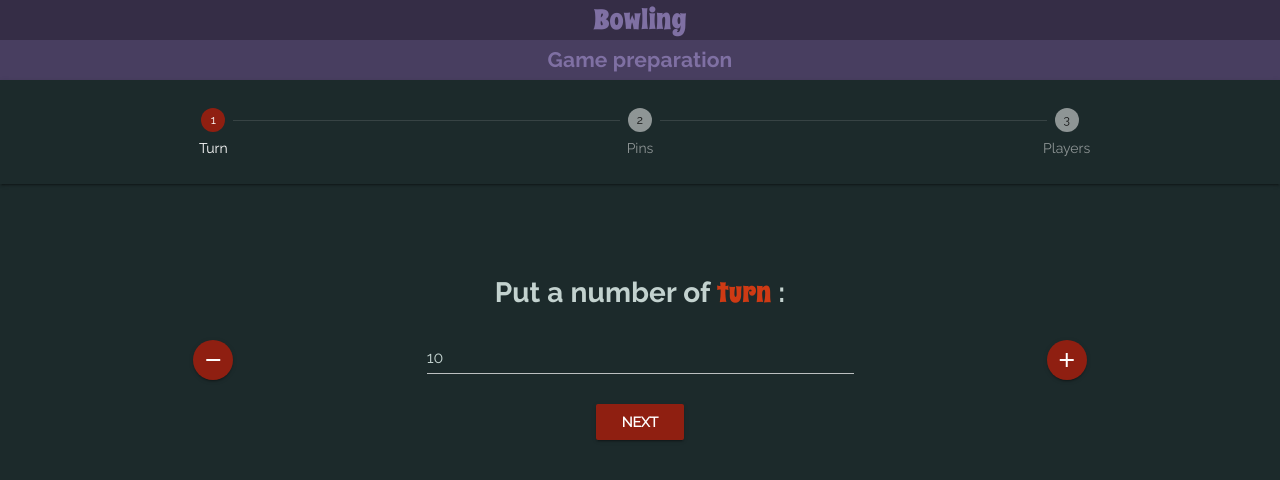
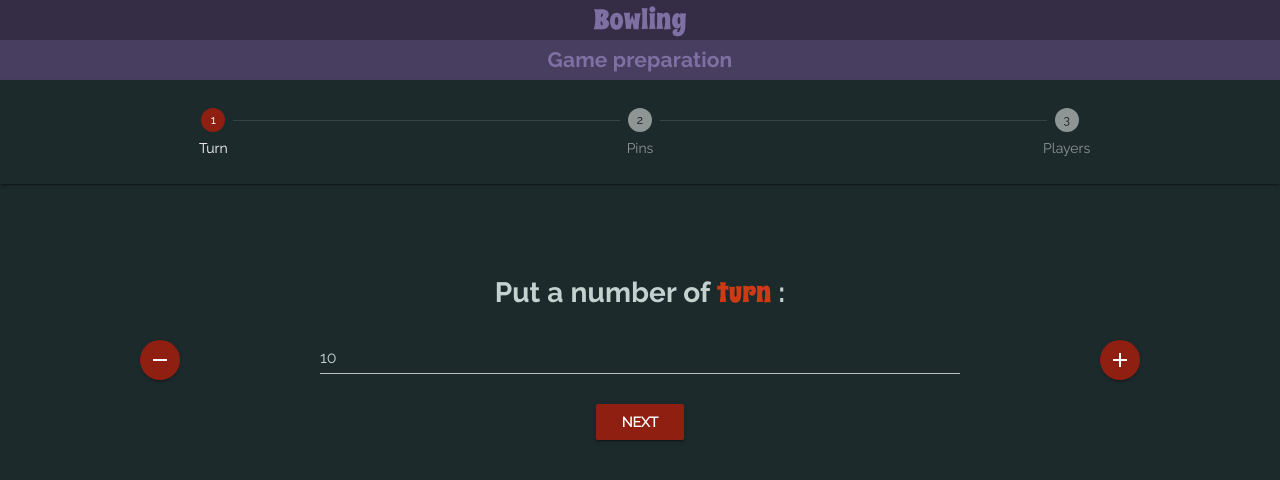
Before and after one commit to Horsemen-and-Women-of-the-Apocalypse/bowling, a Vue app: page / in a window 1280 px wide. Shown: the top 480 px of the page. Built offline with nearby package versions, Linux system fonts and the light colour scheme.

Commit message:
Fix input size with material
md-size-25 = button
md-size-50 = input

```diff
--- a/src/components/Pins.vue
+++ b/src/components/Pins.vue
@@ -1,20 +1,24 @@
 <template>
   <div class="pins">
+
+    <!-- Title -->
     <div class='spacing md-alignment-center-center'>
       <h1 class='names'>{{ $t('pins.title') }} <span>{{$t('pins.pins')}}</span> :</h1>
     </div>
+
+    <!-- Input Layout -->
     <div class="md-layout md-alignment-center-center">
-      <div class="md-layout-item">
+      <div class="md-layout-item md-size-25">
         <md-button id='sub' v-on:click="sub" class="md-icon-button md-raised md-primary">
           <md-icon>remove</md-icon>
         </md-button>
       </div>
-      <div class="md-layout-item">
+      <div class="md-layout-item md-size-50">
         <md-field md-inline>
           <md-input v-model="count" type="number" name="pinsCount" @blur="updatePinsCount($event)">{{count}}</md-input>
         </md-field>
       </div>
-      <div class="md-layout-item">
+      <div class="md-layout-item md-size-25">
         <md-button id='add' v-on:click="add" class="md-icon-button md-raised md-primary">
         <md-icon>add</md-icon>
       </md-button>
--- a/src/components/Turn.vue
+++ b/src/components/Turn.vue
@@ -1,20 +1,24 @@
 <template>
   <div class="turn">
+
+    <!-- Title -->
     <div class='spacing md-alignment-center-center'>
       <h1 class='names'>{{ $t('turn.title') }} <span>{{$t('turn.turn')}}</span> :</h1>
     </div>
+
+    <!-- Input Layout -->
     <div class="md-layout md-alignment-center-center">
-      <div class="md-layout-item">
+      <div class="md-layout-item md-size-25">
         <md-button id='minus' v-on:click="minus" class="md-icon-button md-raised md-primary">
           <md-icon>remove</md-icon>
         </md-button>
       </div>
-      <div class="md-layout-item">
+      <div class="md-layout-item md-size-50">
         <md-field md-inline>
           <md-input v-model="count" type="number" name="turnCount" @blur="updateTurn($event)">{{count}}</md-input>
         </md-field>
       </div>
-      <div class="md-layout-item">
+      <div class="md-layout-item md-size-25">
         <md-button id='add' v-on:click="add" class="md-icon-button md-raised md-primary">
           <md-icon>add</md-icon>
         </md-button>
```
